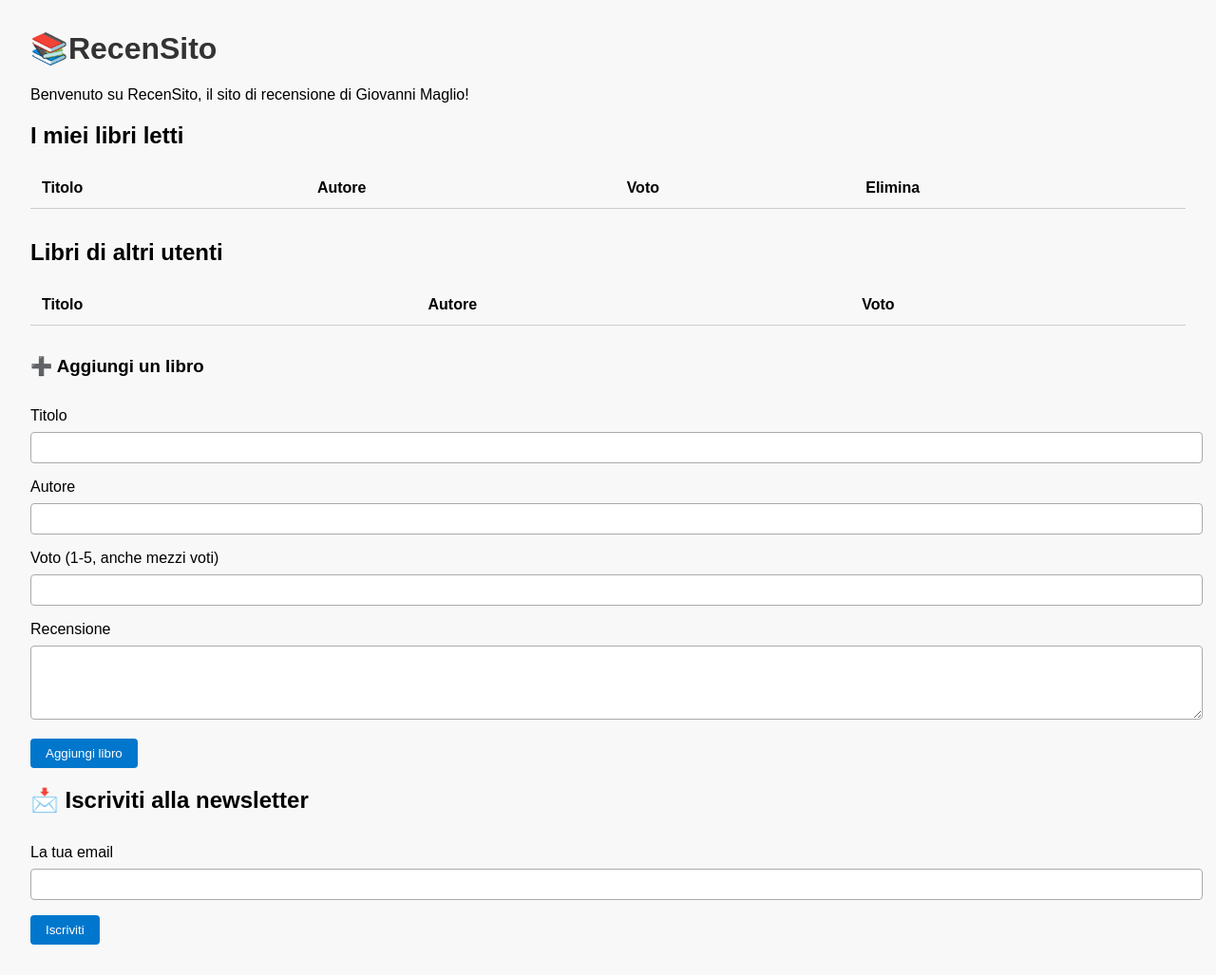
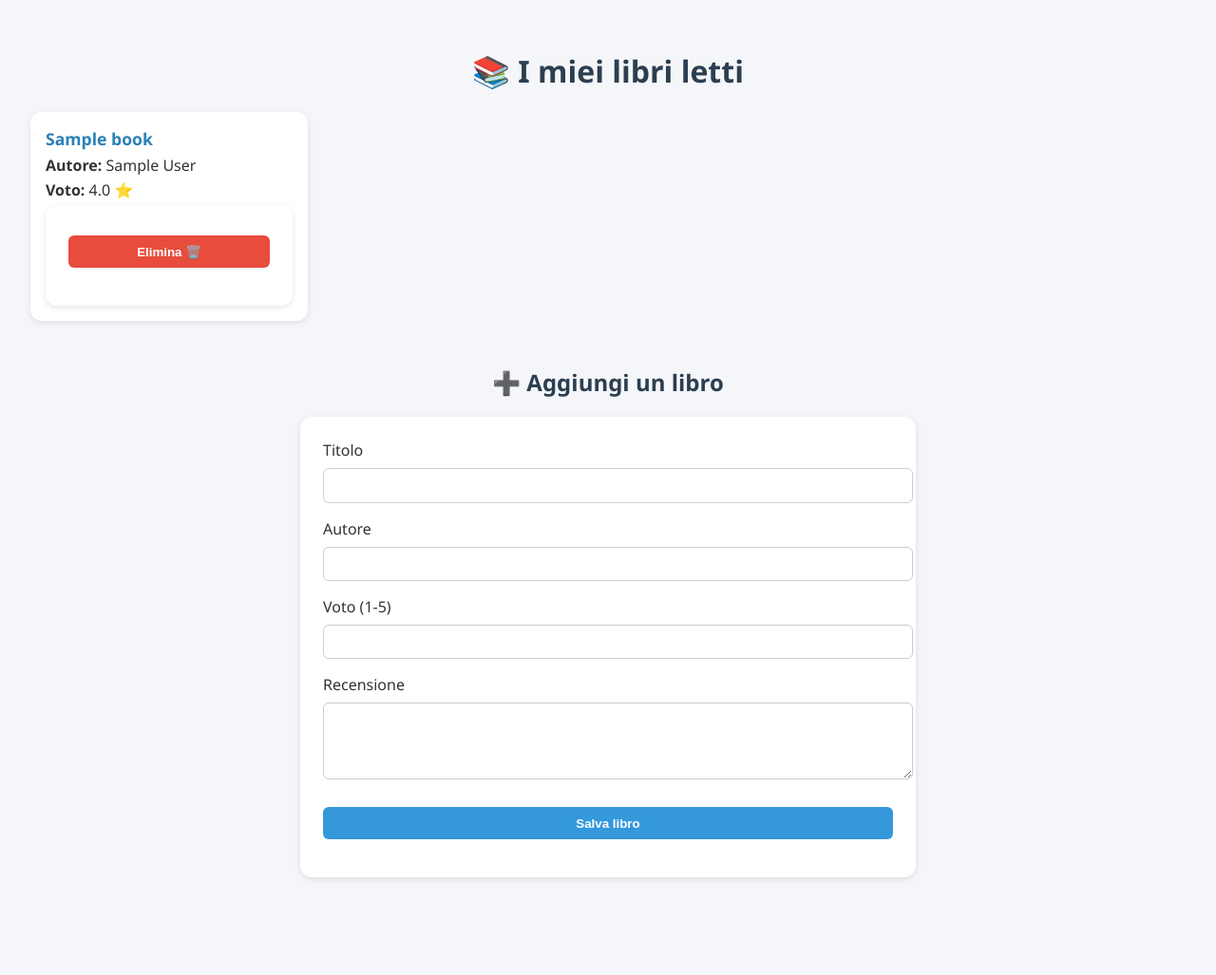
Before and after one commit to GiovanniMaglio/voti-libri, a Flask app: page / in a window 1280 px wide. Shown: the whole page at 95% size. After the commit the page ends 926 px from the top, so only its background shows below. Run offline with Flask 3, Linux system fonts and the light colour scheme; tables that the repository leaves empty hold one stand-in row (values such as "Sample post"); lists and menus that the app fills with data are empty.

Commit message:
Nuovo design e layout della homepage

```diff
--- a/templates/index.html
+++ b/templates/index.html
@@ -2,106 +2,88 @@
 <html lang="it">
 <head>
   <meta charset="UTF-8" />
-  <title>RecenSito</title>
+  <title>📚 I miei libri letti</title>
   <style>
     body {
-      font-family: Arial, sans-serif;
-      margin: 2rem;
-      background-color: #f8f8f8;
+      font-family: 'Segoe UI', sans-serif;
+      background: #f4f6f9;
+      color: #333;
+      margin: 0;
+      padding: 2rem;
     }
-    h1 {
-      color: #333;
+    h1, h2 {
+      text-align: center;
+      color: #2c3e50;
     }
-    table {
-      width: 100%;
-      border-collapse: collapse;
-      margin-bottom: 2rem;
+    .book-grid {
+      display: grid;
+      grid-template-columns: repeat(auto-fill, minmax(250px, 1fr));
+      gap: 1rem;
+      margin-bottom: 3rem;
     }
-    th, td {
-      padding: 0.75rem;
-      border-bottom: 1px solid #ccc;
-      text-align: left;
+    .book-card {
+      background: white;
+      padding: 1rem;
+      border-radius: 12px;
+      box-shadow: 0 2px 6px rgba(0,0,0,0.1);
+      transition: 0.3s;
+    }
+    .book-card:hover {
+      box-shadow: 0 4px 12px rgba(0,0,0,0.15);
+    }
+    .book-card a {
+      color: #2980b9;
+      text-decoration: none;
+      font-size: 1.1rem;
+      font-weight: bold;
+    }
+    .book-card p {
+      margin: 0.3rem 0;
     }
     form {
-      margin-top: 2rem;
+      max-width: 600px;
+      margin: 0 auto;
+      background: white;
+      padding: 1.5rem;
+      border-radius: 12px;
+      box-shadow: 0 2px 6px rgba(0,0,0,0.1);
     }
-    input, textarea, select {
+    input, textarea, button {
       width: 100%;
-      padding: 0.5rem;
+      padding: 0.6rem;
       margin: 0.5rem 0 1rem;
-      border: 1px solid #aaa;
-      border-radius: 4px;
+      border-radius: 6px;
+      border: 1px solid #ccc;
     }
     button {
-      padding: 0.5rem 1rem;
-      background-color: #0077cc;
+      background-color: #3498db;
       color: white;
       border: none;
-      border-radius: 4px;
+      font-weight: bold;
       cursor: pointer;
     }
     button:hover {
-      background-color: #005fa3;
-    }
-    .delete-button {
-      background-color: #e74c3c;
-    }
-    .delete-button:hover {
-      background-color: #c0392b;
+      background-color: #2980b9;
     }
   </style>
 </head>
 <body>
-  <h1>📚RecenSito</h1>
-  <p>Benvenuto su RecenSito, il sito di recensione di Giovanni Maglio!</p>
 
-  <h2>I miei libri letti</h2>
-  <table>
-    <tr>
-      <th>Titolo</th>
-      <th>Autore</th>
-      <th>Voto</th>
-      <th>Elimina</th>
-    </tr>
-    {% for book in my_books %}
-    <tr>
-      <td>
-        <a href="{{ url_for('book_detail', book_id=book[0]) }}">
-          {{ book[1] }}
-        </a>
-      </td>
-      <td>{{ book[2] }}</td>
-      <td>{{ book[3] }} ⭐</td>
-      <td>
-        <form action="{{ url_for('delete_book', book_id=book[0]) }}" method="post" style="display:inline;">
-          <button type="submit" class="delete-button">🗑️</button>
-        </form>
-      </td>
-    </tr>
+  <h1>📚 I miei libri letti</h1>
+  <div class="book-grid">
+    {% for book in books %}
+    <div class="book-card">
+      <a href="{{ url_for('book_detail', book_id=book[0]) }}">{{ book[1] }}</a>
+      <p><strong>Autore:</strong> {{ book[2] }}</p>
+      <p><strong>Voto:</strong> {{ book[3] }} ⭐</p>
+      <form action="{{ url_for('delete_book', book_id=book[0]) }}" method="post">
+        <button type="submit" style="background-color:#e74c3c;">Elimina 🗑️</button>
+      </form>
+    </div>
     {% endfor %}
-  </table>
+  </div>
 
-  <h2>Libri di altri utenti</h2>
-  <table>
-    <tr>
-      <th>Titolo</th>
-      <th>Autore</th>
-      <th>Voto</th>
-    </tr>
-    {% for book in other_books %}
-    <tr>
-      <td>
-        <a href="{{ url_for('book_detail', book_id=book[0]) }}">
-          {{ book[1] }}
-        </a>
-      </td>
-      <td>{{ book[2] }}</td>
-      <td>{{ book[3] }} ⭐</td>
-    </tr>
-    {% endfor %}
-  </table>
-
-  <h3>➕ Aggiungi un libro</h3>
+  <h2>➕ Aggiungi un libro</h2>
   <form action="{{ url_for('add_book') }}" method="post">
     <label for="title">Titolo</label>
     <input type="text" id="title" name="title" required />
@@ -109,20 +91,14 @@
     <label for="author">Autore</label>
     <input type="text" id="author" name="author" required />
 
-    <label for="rating">Voto (1-5, anche mezzi voti)</label>
+    <label for="rating">Voto (1-5)</label>
     <input type="number" step="0.5" min="1" max="5" id="rating" name="rating" required />
 
     <label for="review">Recensione</label>
     <textarea id="review" name="review" rows="4"></textarea>
 
-    <button type="submit">Aggiungi libro</button>
+    <button type="submit">Salva libro</button>
   </form>
 
-  <h2>📩 Iscriviti alla newsletter</h2>
-  <form action="{{ url_for('subscribe') }}" method="post">
-    <label for="email">La tua email</label>
-    <input type="email" id="email" name="email" required />
-    <button type="submit">Iscriviti</button>
-  </form>
 </body>
 </html>
```
